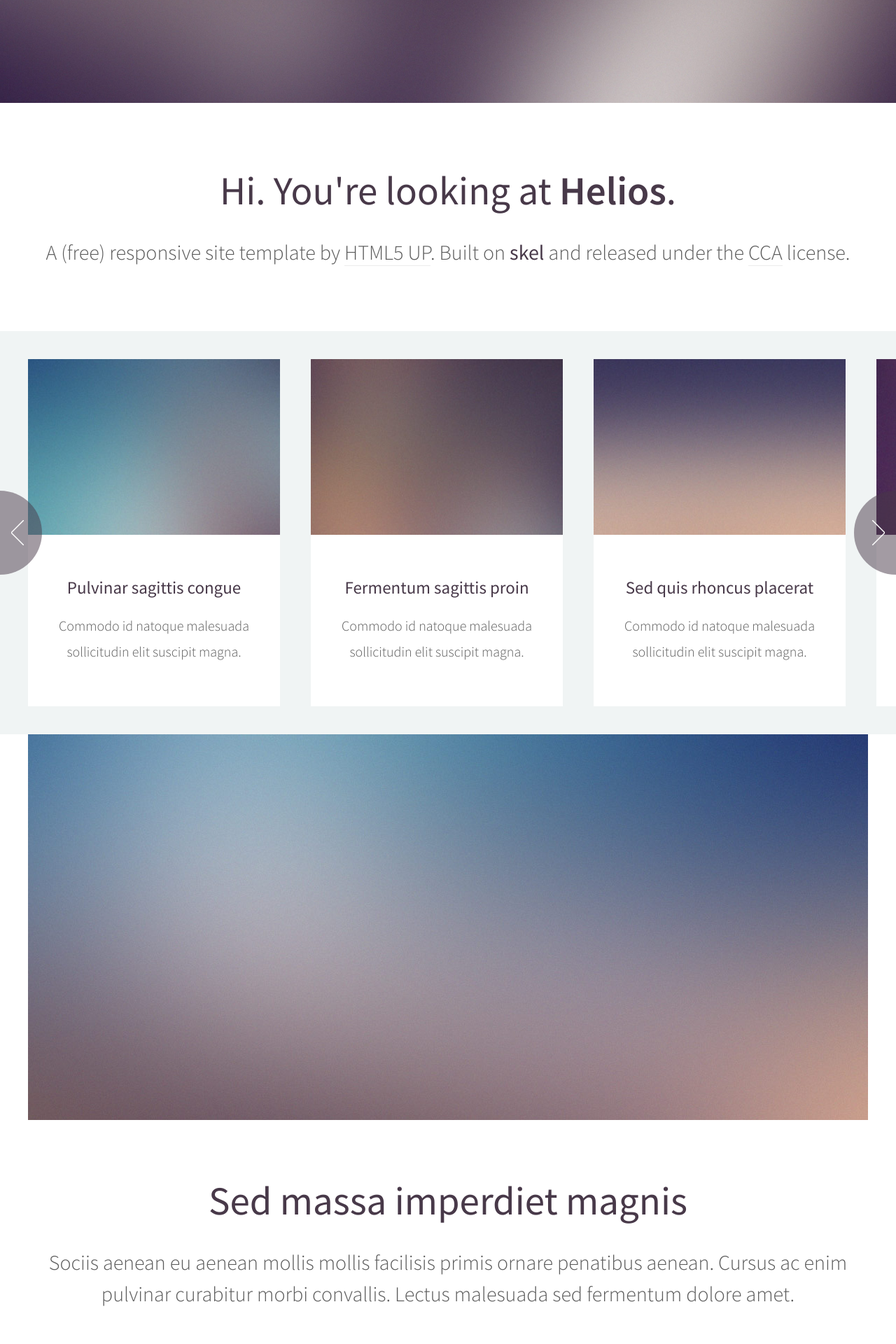
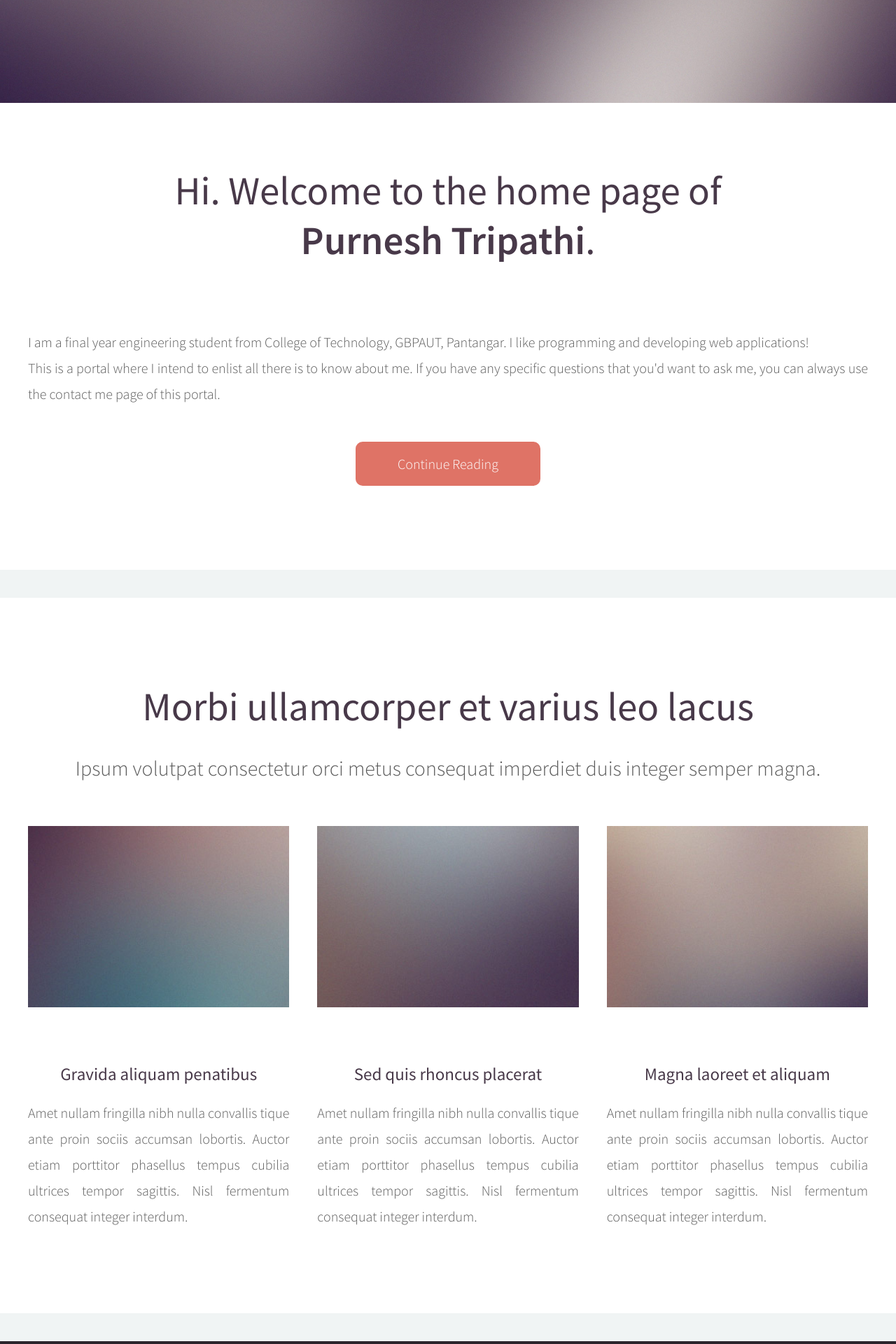
Before and after one commit to purnesh/purneshtripathi.me, a CodeIgniter app: page / in a window 1280 px wide. Shown: the part 656-2576 px from the top of the page at 70% size. Run offline with CodeIgniter, Linux system fonts and the light colour scheme.

Commit message:
Unnecessary images removed!

```diff
--- a/application/views/home.php
+++ b/application/views/home.php
@@ -1,125 +1,23 @@
 		<!-- Banner -->
 			<section id="banner">
 				<header>
-					<h2>Hi. You're looking at <strong>Helios</strong>.</h2>
-					<p>
-						A (free) responsive site template by <a href="http://html5up.net">HTML5 UP</a>.
-						Built on <strong>skel</strong> and released under the <a href="http://html5up.net/license">CCA</a> license.
-					</p>
+					<h2>Hi. Welcome to the home page of<br /> <strong>Purnesh Tripathi</strong>.</h2>
 				</header>
-			</section>
-
-		<!-- Carousel -->
-			<section class="carousel">
-				<div class="reel">
-
-					<article>
-						<a href="#" class="image featured"><img src="<?php echo base_url("content/images");?>/pic01.jpg" alt="" /></a>
-						<header>
-							<h3><a href="#">Pulvinar sagittis congue</a></h3>
-						</header>
-						<p>Commodo id natoque malesuada sollicitudin elit suscipit magna.</p>
-					</article>
-
-					<article>
-						<a href="#" class="image featured"><img src="<?php echo base_url("content/images");?>/pic02.jpg" alt="" /></a>
-						<header>
-							<h3><a href="#">Fermentum sagittis proin</a></h3>
-						</header>
-						<p>Commodo id natoque malesuada sollicitudin elit suscipit magna.</p>
-					</article>
-
-					<article>
-						<a href="#" class="image featured"><img src="<?php echo base_url("content/images");?>/pic03.jpg" alt="" /></a>
-						<header>
-							<h3><a href="#">Sed quis rhoncus placerat</a></h3>
-						</header>
-						<p>Commodo id natoque malesuada sollicitudin elit suscipit magna.</p>
-					</article>
-
-					<article>
-						<a href="#" class="image featured"><img src="<?php echo base_url("content/images");?>/pic04.jpg" alt="" /></a>
-						<header>
-							<h3><a href="#">Ultrices urna sit lobortis</a></h3>
-						</header>
-						<p>Commodo id natoque malesuada sollicitudin elit suscipit magna.</p>
-					</article>
-
-					<article>
-						<a href="#" class="image featured"><img src="<?php echo base_url("content/images");?>/pic05.jpg" alt="" /></a>
-						<header>
-							<h3><a href="#">Varius magnis sollicitudin</a></h3>
-						</header>
-						<p>Commodo id natoque malesuada sollicitudin elit suscipit magna.</p>
-					</article>
-
-					<article>
-						<a href="#" class="image featured"><img src="<?php echo base_url("content/images");?>/pic01.jpg" alt="" /></a>
-						<header>
-							<h3><a href="#">Pulvinar sagittis congue</a></h3>
-						</header>
-						<p>Commodo id natoque malesuada sollicitudin elit suscipit magna.</p>
-					</article>
-
-					<article>
-						<a href="#" class="image featured"><img src="<?php echo base_url("content/images");?>/pic02.jpg" alt="" /></a>
-						<header>
-							<h3><a href="#">Fermentum sagittis proin</a></h3>
-						</header>
-						<p>Commodo id natoque malesuada sollicitudin elit suscipit magna.</p>
-					</article>
-
-					<article>
-						<a href="#" class="image featured"><img src="<?php echo base_url("content/images");?>/pic03.jpg" alt="" /></a>
-						<header>
-							<h3><a href="#">Sed quis rhoncus placerat</a></h3>
-						</header>
-						<p>Commodo id natoque malesuada sollicitudin elit suscipit magna.</p>
-					</article>
-
-					<article>
-						<a href="#" class="image featured"><img src="<?php echo base_url("content/images");?>/pic04.jpg" alt="" /></a>
-						<header>
-							<h3><a href="#">Ultrices urna sit lobortis</a></h3>
-						</header>
-						<p>Commodo id natoque malesuada sollicitudin elit suscipit magna.</p>
-					</article>
-
-					<article>
-						<a href="#" class="image featured"><img src="<?php echo base_url("content/images");?>/pic05.jpg" alt="" /></a>
-						<header>
-							<h3><a href="#">Varius magnis sollicitudin</a></h3>
-						</header>
-						<p>Commodo id natoque malesuada sollicitudin elit suscipit magna.</p>
-					</article>
-
-				</div>
 			</section>
 
 		<!-- Main -->
 			<div class="wrapper style2">
 
 				<article id="main" class="container special">
-					<a href="#" class="image featured"><img src="<?php echo base_url("content/images");?>/pic06.jpg" alt="" /></a>
-					<header>
-						<h2><a href="#">Sed massa imperdiet magnis</a></h2>
-						<p>
-							Sociis aenean eu aenean mollis mollis facilisis primis ornare penatibus aenean. Cursus ac enim
-							pulvinar curabitur morbi convallis. Lectus malesuada sed fermentum dolore amet.
-						</p>
-					</header>
 					<p>
-						Commodo id natoque malesuada sollicitudin elit suscipit. Curae suspendisse mauris posuere accumsan massa
-						posuere lacus convallis tellus interdum. Amet nullam fringilla nibh nulla convallis ut venenatis purus
-						sit arcu sociis. Nunc fermentum adipiscing tempor cursus nascetur adipiscing adipiscing. Primis aliquam
-						mus lacinia lobortis phasellus suscipit. Fermentum lobortis non tristique ante proin sociis accumsan
-						lobortis. Auctor etiam porttitor phasellus tempus cubilia ultrices tempor sagittis. Nisl fermentum
-						consequat integer interdum integer purus sapien. Nibh eleifend nulla nascetur pharetra commodo mi augue
-						interdum tellus. Ornare cursus augue feugiat sodales velit lorem. Semper elementum ullamcorper lacinia
-						natoque aenean scelerisque.
+						I am a final year engineering student from College of Technology,
+						 GBPAUT, Pantangar. I like programming and developing web applications!<br />
+						This is a portal where I intend to enlist all there is to know about me.
+						If you have any specific questions that you'd want to ask me,
+						you can always use the contact me page of this portal.
 					</p>
 					<footer>
-						<a href="#" class="button">Continue Reading</a>
+						<a href="#features" class="button">Continue Reading</a>
 					</footer>
 				</article>
 
@@ -128,7 +26,7 @@
 		<!-- Features -->
 			<div class="wrapper style1">
 
-				<section id="features" class="container special">
+				<section id="features" class="container special" id="features">
 					<header>
 						<h2>Morbi ullamcorper et varius leo lacus</h2>
 						<p>Ipsum volutpat consectetur orci metus consequat imperdiet duis integer semper magna.</p>
```
Also changed, not shown: content/images/pic06.JPG (added), content/images/pic06.jpg (deleted), 1 other file.
